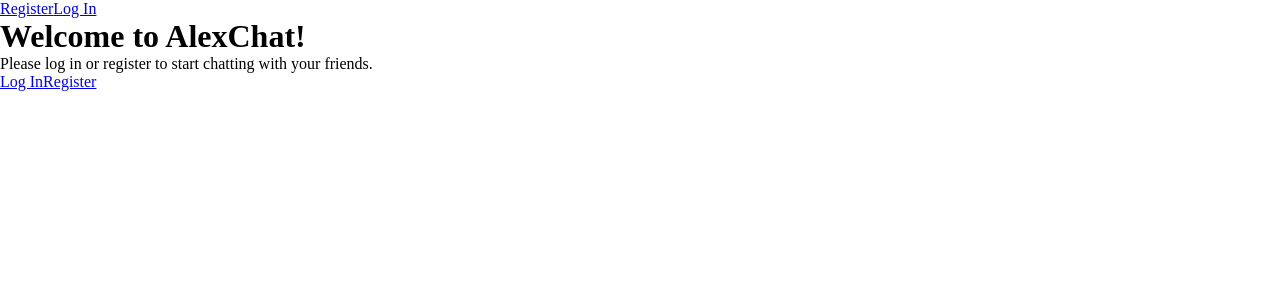
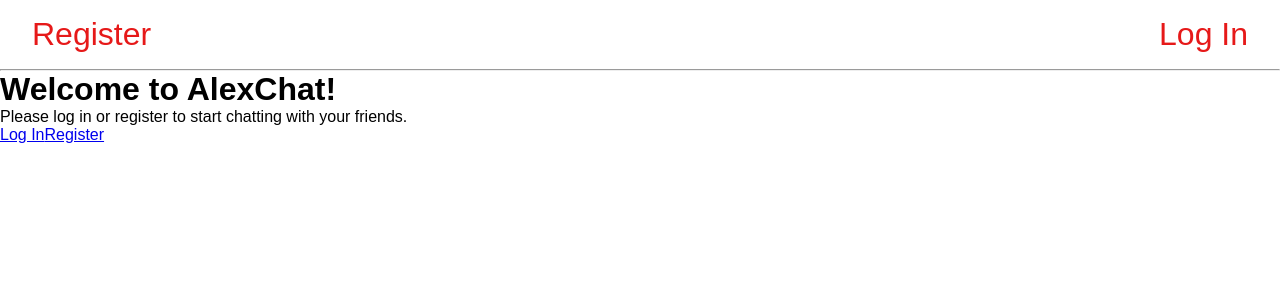
Before and after one commit to alextalijan/messaging-frontend, a React (Vite) app: page / in a window 1280 px wide. Shown: the top 300 px of the page. Built offline with nearby package versions, Linux system fonts and the light colour scheme; no server answers.

Commit message:
style: improve looks of header

```diff
--- a/src/components/Header/Header.jsx
+++ b/src/components/Header/Header.jsx
@@ -1,27 +1,43 @@
 import { useContext } from 'react';
 import UserContext from '../../contexts/UserContext';
 import { Link } from 'react-router';
+import styles from './Header.module.css';
 
 function Header() {
   const { user, logout } = useContext(UserContext);
 
   return (
-    <header>
+    <>
+      <header className={styles.header}>
         {user ? (
           <>
-          <Link to="/">Chats</Link>
-          <Link to="/profile">My Profile</Link>
-          <button type="button" onClick={() => logout()}>
+            <Link className={styles.link} to="/">
+              Chats
+            </Link>
+            <Link className={styles.link} to="/profile">
+              My Profile
+            </Link>
+            <button
+              className={styles.link}
+              type="button"
+              onClick={() => logout()}
+            >
               Log Out
             </button>
           </>
         ) : (
           <>
-          <Link to="/register">Register</Link>
-          <Link to="/login">Log In</Link>
+            <Link className={styles.link} to="/register">
+              Register
+            </Link>
+            <Link className={styles.link} to="/login">
+              Log In
+            </Link>
           </>
         )}
       </header>
+      <hr />
+    </>
   );
 }
 
--- /dev/null
+++ b/src/components/Header/Header.module.css
@@ -0,0 +1,23 @@
+.header {
+  display: flex;
+  gap: 2rem;
+  padding: 1rem 2rem;
+}
+
+.link {
+  font-size: 2rem;
+  text-decoration: none;
+  border: none;
+  background-color: transparent;
+  color: rgb(230, 25, 25);
+  transition: transform 0.3s;
+}
+
+.link:last-child {
+  margin-left: auto;
+}
+
+.link:hover {
+  transform: scale(1.1);
+  cursor: pointer;
+}
--- a/src/index.css
+++ b/src/index.css
@@ -3,3 +3,7 @@
   padding: 0;
   box-sizing: border-box;
 }
+
+body {
+  font-family: Arial, Helvetica, sans-serif;
+}
```
Lines whose indentation alone changed are shown as unchanged.
